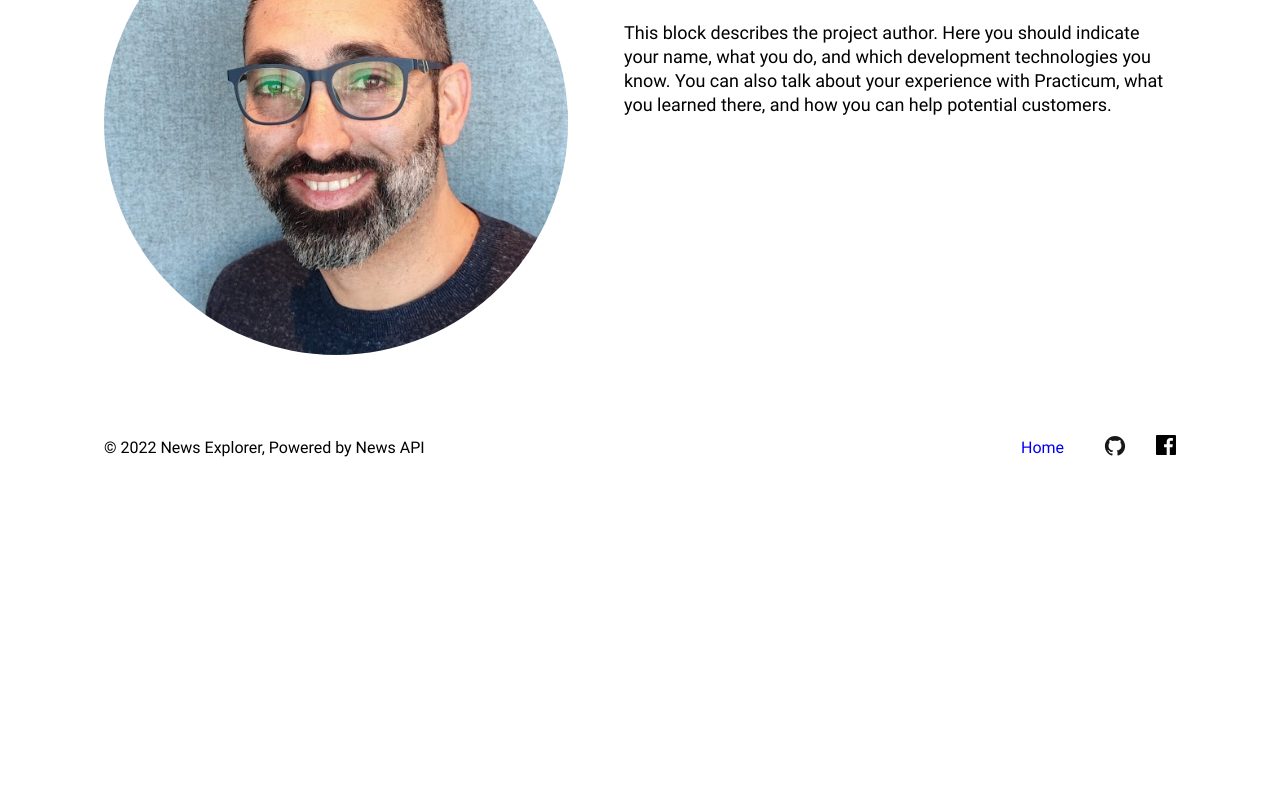
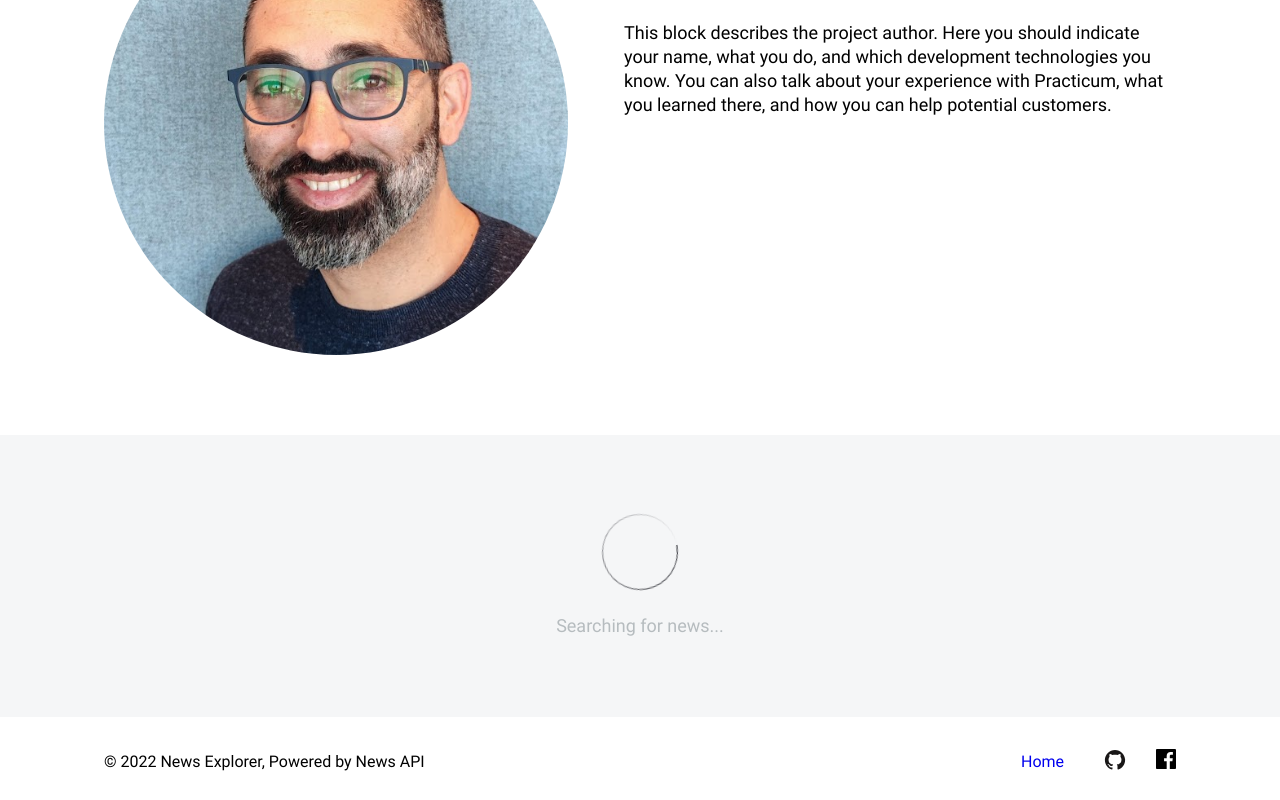
Before and after one commit to avi413/news-explorer-frontend, a React (Create React App) app: page / in a window 1280 px wide. Shown: the part 766-1566 px from the top of the page. Before the commit the page ends 1252 px from the top, so only its background shows below. Built offline with nearby package versions, Linux system fonts and the light colour scheme.

Commit message:
(frat) placeholder

```diff
--- a/src/components/Main/Main.js
+++ b/src/components/Main/Main.js
@@ -2,7 +2,7 @@ import './Main.css';
 import SearchForm from '../SearchForm/SearchForm';
 import Button from '../Button/Button';
 import About from '../About/About';
-
+import Preloader from '../Preloader/Preloader';
 function Main() {
   return (
     <div className='main'>
@@ -22,6 +22,7 @@ function Main() {
         </div>
       </section>
       <About />
+      <Preloader text='Searching for news...'/>
     </div>
   );
 }
--- a/src/components/Preloader/Preloader.css
+++ b/src/components/Preloader/Preloader.css
@@ -0,0 +1,39 @@
+.preloader {
+    background-color: #f5f6f7;
+    position: relative;
+    display: flex;
+    justify-content: center;
+    flex-direction: column;
+    align-items: center;
+    gap: 24px;
+    width: 100%;
+    min-height: 282px;
+  }
+
+  .preloader__circle {
+    display: block;
+    border: double 1px transparent;
+    background-image: linear-gradient(#f5f6f7, #f5f6f7),
+                      conic-gradient(from 180deg at 50% 50%, #1A1B22 0deg, rgba(209, 210, 214, 0) 360deg);
+    background-origin: border-box;
+    background-clip: content-box, border-box;
+    border-radius: 50%;
+    width: 74px;
+    height: 74px;
+    animation: spin 1s infinite linear;
+  }
+
+  .preloader__text {
+    text-align: center;
+    font-family: Roboto, sans-serif;
+    font-size: 18px;
+    font-weight: 400;
+    line-height: 24px;
+    color: #B6BCBF;
+  }
+
+  @keyframes spin {
+    100% {
+      transform: rotate(360deg);
+    }
+  }
--- a/src/components/Preloader/Preloader.js
+++ b/src/components/Preloader/Preloader.js
@@ -0,0 +1,12 @@
+import './Preloader.css';
+
+function Preloader({ text }){
+  return (
+    <section className="preloader">
+      <div className="preloader__circle"></div>
+      <span className="preloader__text">{text}</span>
+    </section>
+  );
+};
+
+export default Preloader;
```
